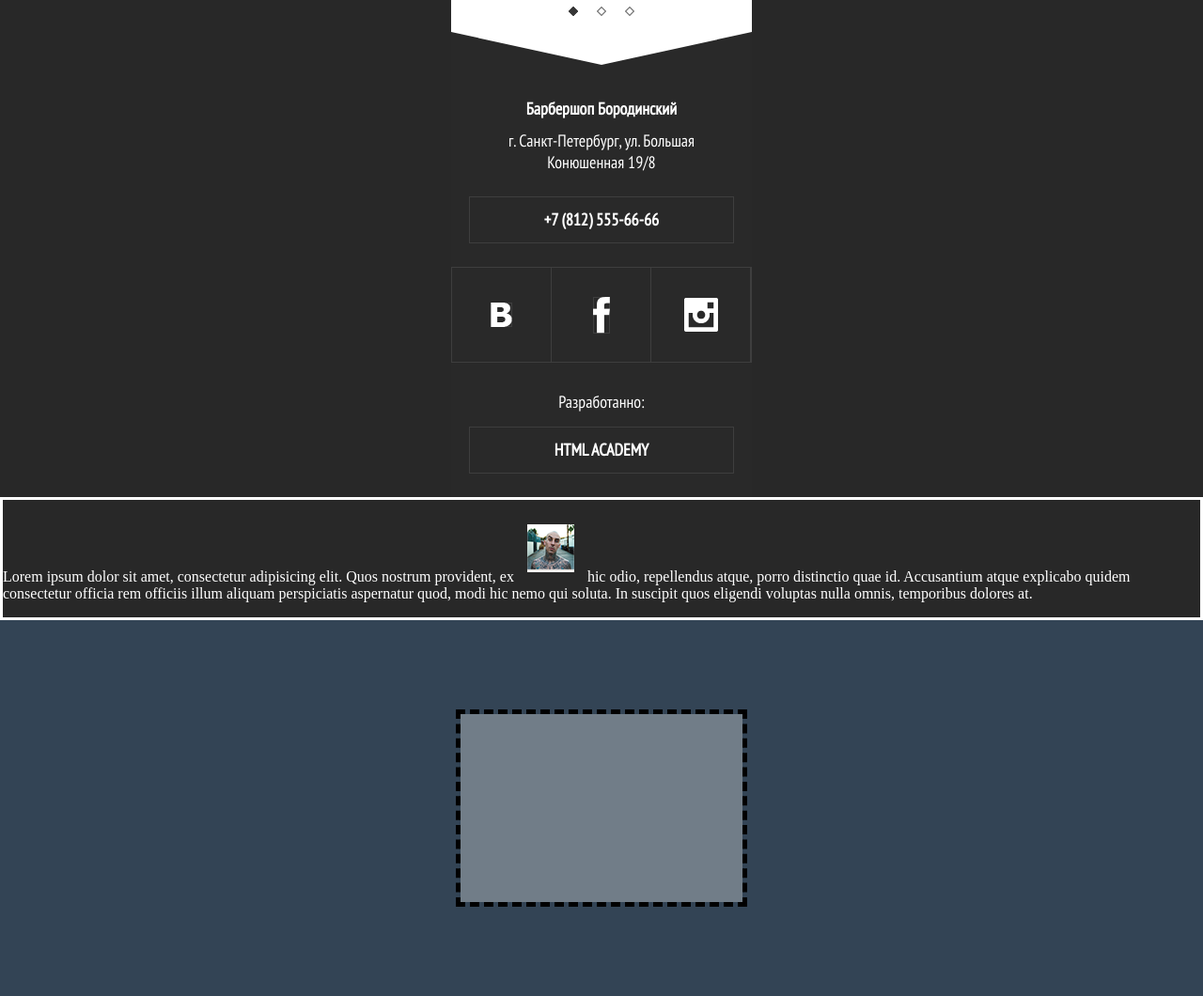
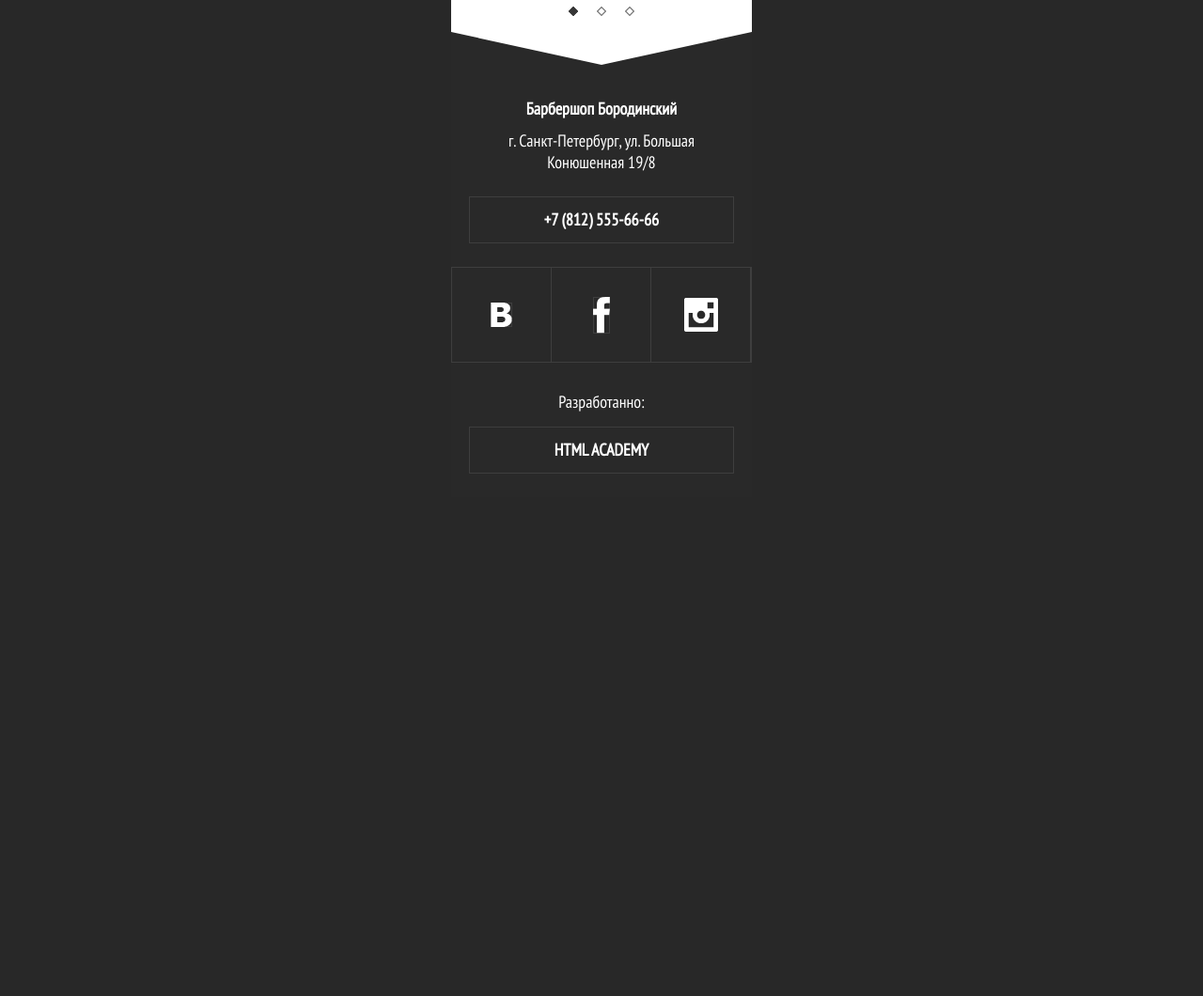
Before and after one commit to RomaNovo/barbershopTestProject, a website: page app/index.html in a window 1280 px wide. Shown: the part 1825-2885 px from the top of the page at 94% size. After the commit the page ends 2354 px from the top, so only its background shows below. Drawn offline with Linux system fonts and the light colour scheme.

Commit message:
html del

```diff
--- a/app/index.html
+++ b/app/index.html
@@ -271,17 +271,6 @@
 	</footer>
 
 
-	<div class="test">
-		<p class="test__item">
-			Lorem ipsum dolor sit amet, consectetur adipisicing elit. Quos nostrum provident, ex <img src="img/person__pic.png" alt="" class="test__img"> hic odio, repellendus atque, porro distinctio quae id. Accusantium atque explicabo quidem consectetur officia rem officiis illum aliquam perspiciatis aspernatur quod, modi hic nemo qui soluta. In suscipit quos eligendi voluptas nulla omnis, temporibus dolores at.
-		</p>
-	</div>
-
-	<div class="testiruem">
-		<div class="testiruem__item">
-
-		</div>
-	</div>
 
 
 
```
